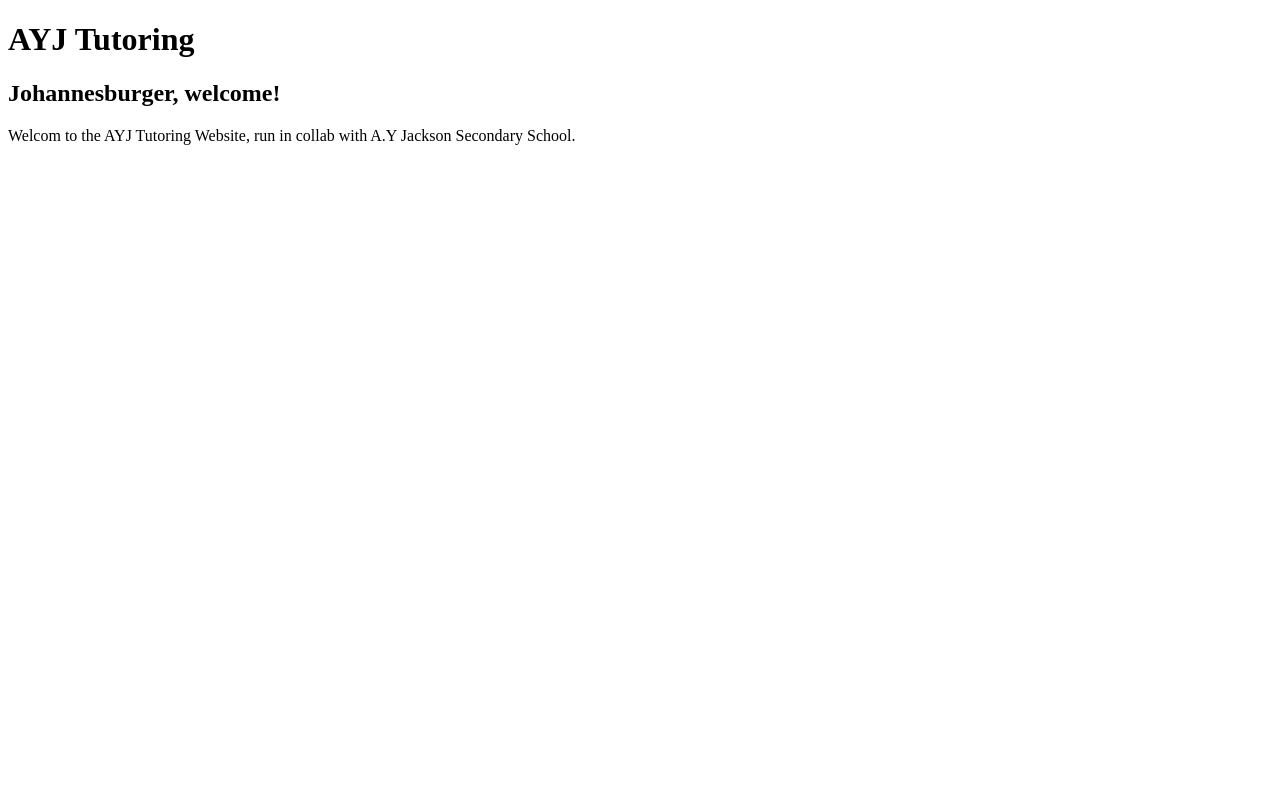
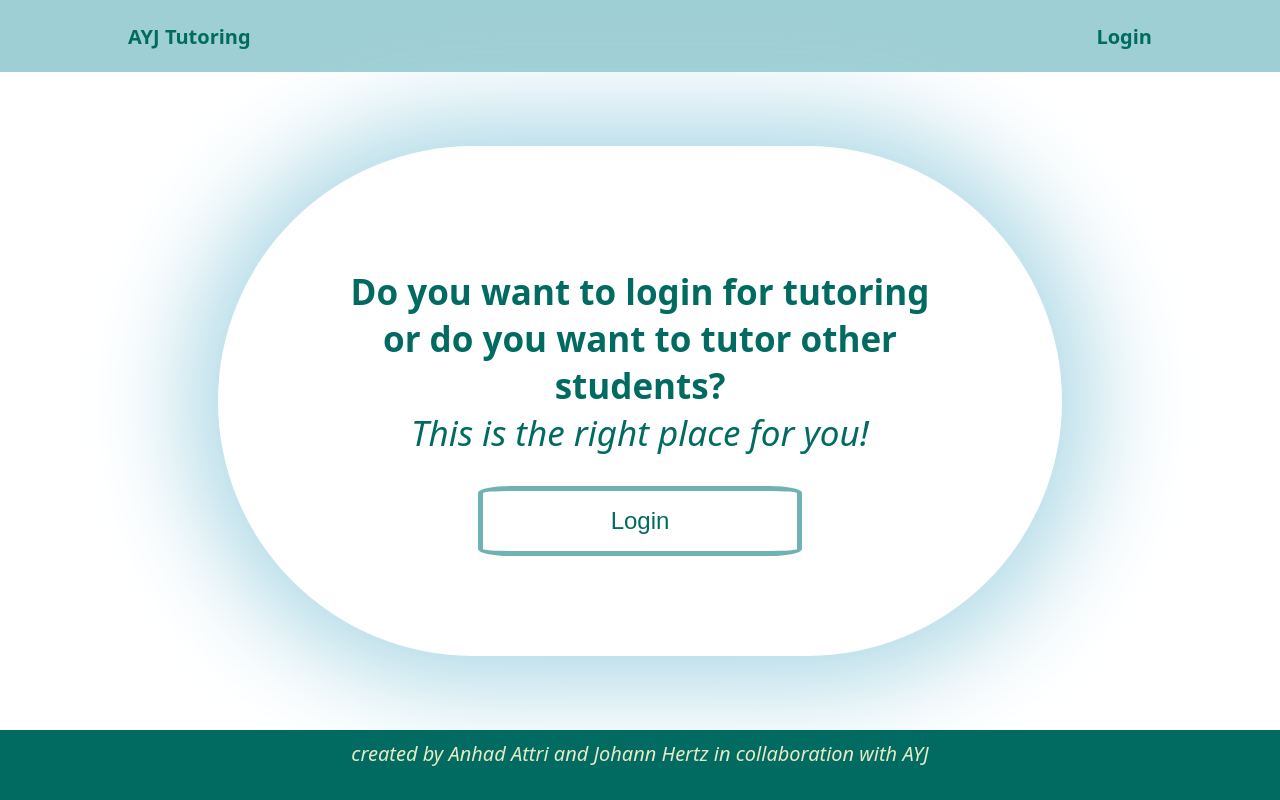
Before and after one commit to 4shadow4/AYJ-Tutoring, a plain HTML site: page index.html in a window 1280 px wide. Drawn offline with Linux system fonts and the light colour scheme.

Commit message:
Change the basic structure to a first layout
This is just an orientation! Changes will be made
later.

```diff
--- a/index.html
+++ b/index.html
@@ -8,10 +8,30 @@
 </head>
 <body>
     <script src="./script.js"></script>
-    <h1>AYJ Tutoring</h1>
-    <h2>Johannesburger, welcome!</h2>
 
-    <p>Welcom to the AYJ Tutoring Website, run in collab with A.Y Jackson Secondary School.</p>
+
+    <header>
+        <p>AYJ Tutoring</p>
+        <p>Login</p>
+    </header>
+
+
+    <div id="main">
+
+        <div>
+            <p id="mainText"><strong>Do you want to login for tutoring or do you want to tutor other students?</strong>  <br>
+            <i>This is the right place for you!</i>
+            </p>
+            <button id="mainButton">Login</button>
+        </div>
+
+
+    </div>
+
+
+    <footer>
+        <p><i>created by Anhad Attri and Johann Hertz in collaboration with AYJ</i></p>
+    </footer>
 
 </body>
 </html>
--- a/style.css
+++ b/style.css
@@ -1,3 +1,102 @@
 body{
+    min-height: 100vh;
+    margin: 0;
+    font-family: system-ui, -apple-system, BlinkMacSystemFont, 'Segoe UI', Roboto, Oxygen, Ubuntu, Cantarell, 'Open Sans', 'Helvetica Neue', sans-serif;
     box-sizing: border-box;
+    display: flex;
+    flex-direction: column;
+    justify-content: space-between;
+
+
 }
+
+ul{
+    margin: 0;
+    padding: 0;
+}
+
+li{
+    margin: 0;
+    padding: 0;
+}
+
+p{
+    margin: 0;
+    padding: 0;
+}
+
+header{
+    display: flex;
+    justify-content: space-between;
+    align-items: center;
+    padding: 16px 128px;
+    color: rgb(1, 107, 97);
+    background-color: #9ECFD4;
+    height: 40px;
+
+}
+
+header p{
+    font-size: 20px;
+    font-weight: 800;
+}
+
+#main{
+    display: flex;
+    flex-direction: column;
+    justify-content: center;
+    align-items: center;
+
+    padding: 16px auto;
+
+    color: rgb(1, 107, 97);
+
+
+}
+
+#main div{
+    display: flex;
+    padding: 100px;
+    flex-direction: column;
+    justify-content: center;
+    align-items: center;
+    gap: 8px;
+    border-radius: 300px;
+    box-shadow: 0px 0px 100px 30px lightblue;
+}
+
+#mainText{
+
+    font-size: 35px;
+    padding: 16px;
+    margin: 12px;
+    text-align: center;
+    width: 600px;
+    margin: 6px;
+
+}
+
+
+#main button{
+    flex: 1 1 40px;
+    padding: 16px 128px;
+
+    background-color: white;
+    border: 5px solid rgb(112, 178, 178);
+    border-radius: 10%;
+    font-size: 150%;
+    color: rgb(1, 107, 97);
+
+}
+
+footer{
+    display: flex;
+    justify-content: center;
+    padding-top: 10px;
+    height: 60px;
+
+    color: rgb(229, 233, 197);
+    background-color: rgb(1, 107, 97);
+
+    font-size: 20px;
+}
```
